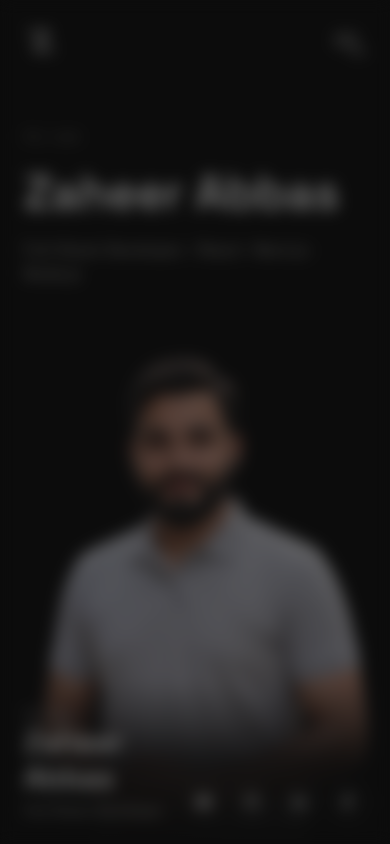
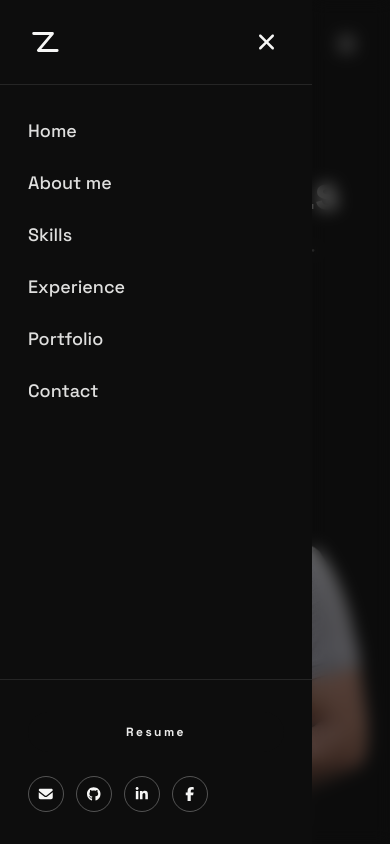
Before and after one commit to stackiid/zaheer-abbas-portfolio, a React (Vite) app: page / in a window 390 px wide. Both pictures are taken after a click on the button 346 px from the left and 44 px from the top of the page. Shown: the top 844 px of the page. Built offline with nearby package versions, Linux system fonts and the light colour scheme.

Commit message:
feat(mobile): fix mobile nav drawer layering and remove duplicate hero text

```diff
--- a/src/components/Header/HeaderBarContent.tsx
+++ b/src/components/Header/HeaderBarContent.tsx
@@ -1,3 +1,5 @@
+import { FontAwesomeIcon } from '@fortawesome/react-fontawesome'
+import { faBars } from '@fortawesome/free-solid-svg-icons'
 import { navLinks } from '@/components/Header/navLinks'
 import { Logo } from '@/components/Header/Logo'
 import { PillButton } from '@/components/ui/PillButton'
@@ -17,7 +19,7 @@ export function HeaderBarContent({ variant, menuOpen, onOpenMenu, focusable = tr
   const tabIndex = focusable ? undefined : -1
 
   return (
-    <div className="flex items-center justify-between px-6 py-6 sm:px-10 lg:px-12">
+    <div className="flex items-center justify-between px-6 py-6 text-cloud sm:px-10 lg:px-12">
       <span className={variant === 'hero' ? 'text-cloud lg:text-ink' : 'text-cloud'}>
         <Logo tabIndex={tabIndex} />
       </span>
@@ -53,11 +55,9 @@ export function HeaderBarContent({ variant, menuOpen, onOpenMenu, focusable = tr
         aria-label="Open navigation menu"
         aria-expanded={menuOpen}
         tabIndex={tabIndex}
-        className="flex h-10 w-10 flex-col items-center justify-center gap-1.5 lg:hidden"
+        className="flex h-10 w-10 items-center justify-center lg:hidden"
       >
-        <span className="h-0.5 w-6 bg-cloud" />
-        <span className="h-0.5 w-6 bg-cloud" />
-        <span className="h-0.5 w-4 self-end bg-cloud" />
+        <FontAwesomeIcon icon={faBars} className="text-xl" aria-hidden="true" />
       </button>
     </div>
   )
--- a/src/components/Header/MobileNav.tsx
+++ b/src/components/Header/MobileNav.tsx
@@ -1,7 +1,10 @@
-import { useEffect, useRef } from 'react'
+import { useEffect, useLayoutEffect, useRef } from 'react'
+import { FontAwesomeIcon } from '@fortawesome/react-fontawesome'
+import { faXmark } from '@fortawesome/free-solid-svg-icons'
 import { gsap } from '@/lib/gsap'
 import { useLockBodyScroll } from '@/hooks/useLockBodyScroll'
 import { personal } from '@/data/personal'
+import { Logo } from '@/components/Header/Logo'
 import { SocialLinks } from '@/components/ui/SocialLinks'
 import { PillButton } from '@/components/ui/PillButton'
 import type { NavLink } from '@/components/Header/navLinks'
@@ -13,9 +16,15 @@ interface MobileNavProps {
   resumeUrl: string
 }
 
-// Slides in from the left over a dimmed backdrop; the page behind never
-// moves. Escape and backdrop clicks close it, and focus returns to the
-// hamburger trigger on close.
+// Every section of the single-page site, top to bottom: Home and Contact
+// frame the header's own (shorter) link list.
+const HOME_LINK: NavLink = { id: 'top', label: 'Home', href: '#top' }
+const CONTACT_LINK: NavLink = { id: 'contact', label: 'Contact', href: '#contact' }
+
+// Left-hand side drawer over a dimmed, blurred backdrop; the page behind
+// never moves. Layering is backdrop (z-40) < drawer (z-50), and the blur
+// lives only on the backdrop, so the drawer itself is never blurred.
+// Escape, the close button, the backdrop and any link all close it.
 export function MobileNav({ open, onClose, links, resumeUrl }: MobileNavProps) {
   const panelRef = useRef<HTMLDivElement>(null)
   const backdropRef = useRef<HTMLDivElement>(null)
@@ -23,22 +32,42 @@ export function MobileNav({ open, onClose, links, resumeUrl }: MobileNavProps) {
 
   useLockBodyScroll(open)
 
+  // GSAP owns the panel's transform from the first paint. (An inline CSS
+  // `translateX(-100%)` gets parsed by GSAP into a fixed pixel `x` offset
+  // that animating `xPercent` never clears — which is what left the drawer
+  // stuck off-screen while the backdrop faded in.)
+  useLayoutEffect(() => {
+    if (panelRef.current) gsap.set(panelRef.current, { xPercent: -100, visibility: 'hidden' })
+  }, [])
+
   useEffect(() => {
     const panel = panelRef.current
     const backdrop = backdropRef.current
     if (!panel || !backdrop) return
 
     if (open) {
-      gsap.set(panel, { xPercent: -100 })
-      gsap.set(backdrop, { opacity: 0, pointerEvents: 'auto' })
+      gsap.set(panel, { visibility: 'visible' })
+      gsap.set(backdrop, { pointerEvents: 'auto' })
       gsap.to(backdrop, { opacity: 1, duration: 0.3, ease: 'power2.out' })
       gsap.to(panel, { xPercent: 0, duration: 0.45, ease: 'power3.out' })
       firstLinkRef.current?.focus()
     } else {
-      gsap.to(panel, { xPercent: -100, duration: 0.35, ease: 'power3.in' })
-      gsap.to(backdrop, { opacity: 0, duration: 0.25, ease: 'power2.in', onComplete: () => {
+      gsap.to(panel, {
+        xPercent: -100,
+        duration: 0.35,
+        ease: 'power3.in',
+        onComplete: () => {
+          gsap.set(panel, { visibility: 'hidden' })
+        },
+      })
+      gsap.to(backdrop, {
+        opacity: 0,
+        duration: 0.25,
+        ease: 'power2.in',
+        onComplete: () => {
           gsap.set(backdrop, { pointerEvents: 'none' })
-      } })
+        },
+      })
     }
   }, [open])
 
@@ -51,6 +80,8 @@ export function MobileNav({ open, onClose, links, resumeUrl }: MobileNavProps) {
     return () => window.removeEventListener('keydown', onKeyDown)
   }, [open, onClose])
 
+  const drawerLinks = [HOME_LINK, ...links, CONTACT_LINK]
+
   return (
     <>
       <div
@@ -62,36 +93,32 @@ export function MobileNav({ open, onClose, links, resumeUrl }: MobileNavProps) {
       />
       <div
         ref={panelRef}
-        style={{ transform: 'translateX(-100%)' }}
         role="dialog"
         aria-modal="true"
         aria-label="Site navigation"
-        className="on-dark fixed inset-y-0 left-0 z-50 flex w-[82%] max-w-xs flex-col justify-between bg-ink px-7 py-8 lg:hidden"
+        className="on-dark fixed inset-y-0 left-0 z-50 flex w-[80%] max-w-sm flex-col bg-ink text-cloud lg:hidden"
       >
-        <div>
-          <div className="mb-10 flex items-center justify-between">
-            <span className="font-display text-sm font-bold tracking-[0.2em] text-cloud">MENU</span>
+        <div className="flex items-center justify-between px-7 py-6">
+          <Logo />
           <button
             type="button"
             onClick={onClose}
             aria-label="Close navigation menu"
             className="flex h-9 w-9 items-center justify-center text-cloud"
           >
-              <svg width="18" height="18" viewBox="0 0 18 18" fill="none">
-                <path d="M1 1l16 16M17 1L1 17" stroke="currentColor" strokeWidth="1.6" strokeLinecap="round" />
-              </svg>
+            <FontAwesomeIcon icon={faXmark} className="text-xl" aria-hidden="true" />
           </button>
         </div>
 
-          <nav aria-label="Mobile primary">
-            <ul className="flex flex-col gap-5">
-              {links.map((link, index) => (
+        <nav aria-label="Mobile primary" className="flex-1 overflow-y-auto border-t border-cloud/10 px-7 py-8">
+          <ul className="flex flex-col gap-6">
+            {drawerLinks.map((link, index) => (
               <li key={link.id}>
                 <a
                   ref={index === 0 ? firstLinkRef : undefined}
                   href={link.href}
                   onClick={onClose}
-                    className="font-display text-xl font-semibold text-cloud transition-colors hover:text-white"
+                  className="font-display text-lg font-medium text-cloud/90 transition-colors hover:text-white"
                 >
                   {link.label}
                 </a>
@@ -100,21 +127,18 @@ export function MobileNav({ open, onClose, links, resumeUrl }: MobileNavProps) {
           </ul>
         </nav>
 
+        <div className="flex flex-col gap-6 border-t border-cloud/10 px-7 py-8">
           <PillButton
             as="a"
             href={resumeUrl}
             target="_blank"
             rel="noreferrer"
             variant="solid"
-            className="mt-8 w-full bg-cloud text-ink"
+            className="w-full bg-cloud text-ink"
           >
             Resume
           </PillButton>
-        </div>
-
-        <div className="flex flex-col gap-4">
           <SocialLinks links={personal.socials} variant="dark" size="sm" />
-          <p className="text-xs text-muted-dark">{personal.email}</p>
         </div>
       </div>
     </>
--- a/src/components/Hero/Hero.tsx
+++ b/src/components/Hero/Hero.tsx
@@ -95,13 +95,8 @@ export function Hero() {
             className="relative z-0 h-[62vh] w-auto max-w-none object-contain object-bottom sm:h-[68vh] lg:h-[86%] lg:max-h-[760px] xl:max-h-[820px]"
           />
 
-          {/* Mobile-only identity + social bar over the photo */}
-          <div className="absolute inset-x-0 bottom-0 z-10 flex items-end justify-between gap-4 bg-gradient-to-t from-ink via-ink/85 to-transparent px-6 py-6 sm:px-10 lg:hidden">
-            <div>
-              <p className="font-sans text-sm text-muted-dark">Hi, I am</p>
-              <p className="font-display text-3xl font-bold text-cloud sm:text-4xl">{personal.name}</p>
-              <p className="mt-1 font-display text-sm font-medium text-muted-dark">{personal.title}</p>
-            </div>
+          {/* Mobile-only social bar over the photo */}
+          <div className="absolute inset-x-0 bottom-0 z-10 flex items-end justify-center bg-gradient-to-t from-ink via-ink/85 to-transparent px-6 py-6 sm:px-10 lg:hidden">
             <SocialLinks links={personal.socials} variant="dark" size="sm" />
           </div>
         </div>
```
Lines whose indentation alone changed are shown as unchanged.
